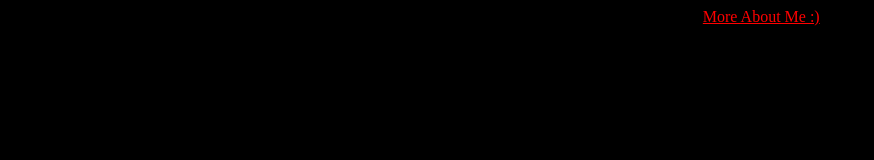
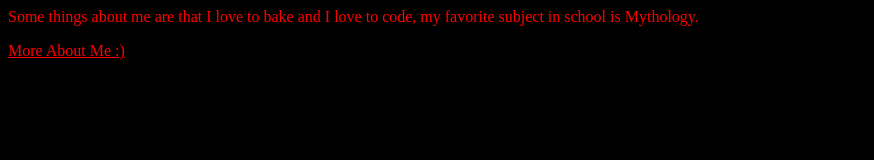
Before and after one commit to cjackson2305/cjackson.github.io, a plain HTML site: page index.html in a window 1280 px wide. Shown: the whole page, without its empty margins (0-874 px from the left). Drawn offline with Linux system fonts and the light colour scheme.

Commit message:
Update index.html

```diff
--- a/index.html
+++ b/index.html
@@ -3,7 +3,7 @@
 <title>About Me</title>
    </head>
 <body style="background-color:black;">
-   <p> Some things about me are that I love to bake and I love to code, my favorite subject in school is Mythology.
+   <p style="color:red;"> Some things about me are that I love to bake and I love to code, my favorite subject in school is Mythology. </p>
     <a style="color:red;" href="aboutme.html" target="blank">More About Me :) </a>
       </body>
     </html>
```
